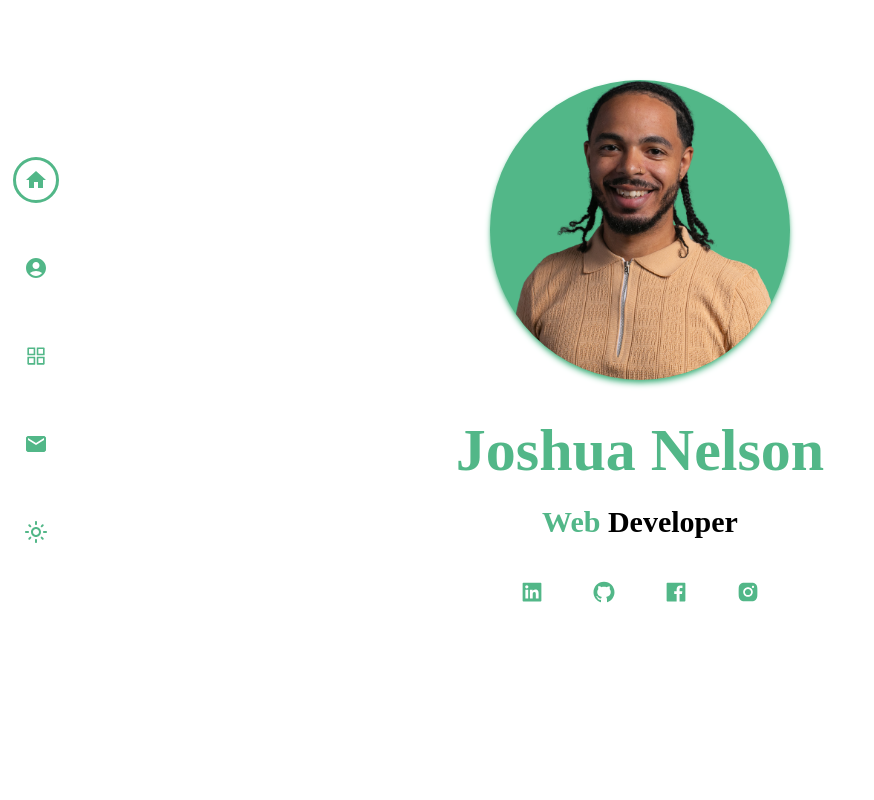
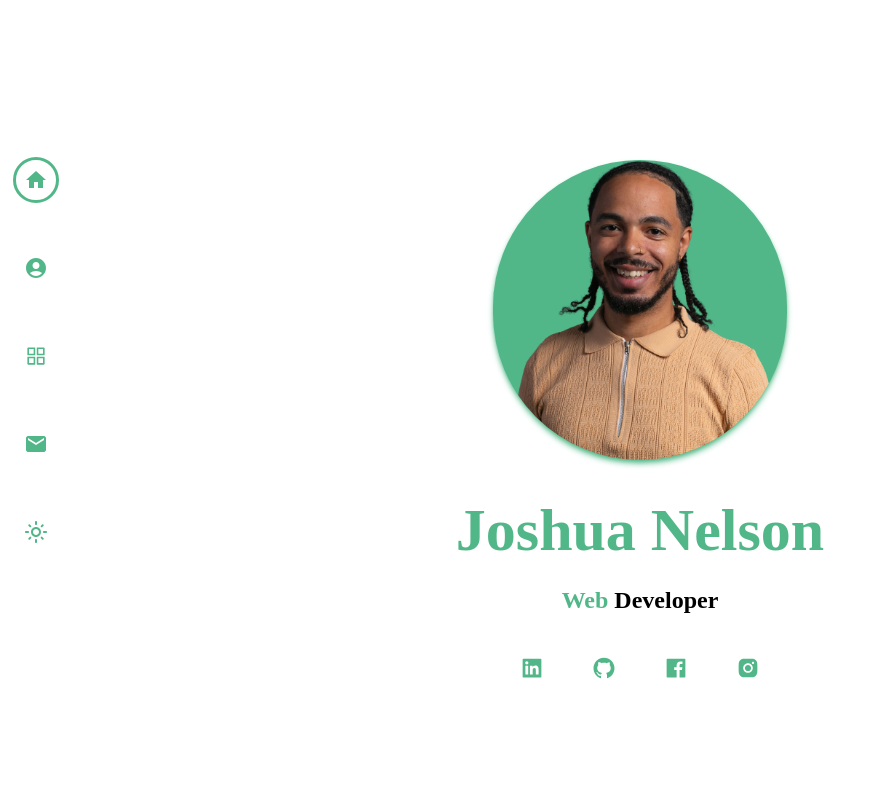
Before and after one commit to joshuanelsondev/portfolio, a React (Vite) app: page / in a window 1280 px wide. Shown: the top 800 px of the page, without its empty margins (0-874 px from the left). Built offline with nearby package versions, Linux system fonts and the light colour scheme.

Commit message:
Resize HomeComponent

```diff
--- a/src/Components/HomeComponent.jsx
+++ b/src/Components/HomeComponent.jsx
@@ -16,18 +16,18 @@ export default function HomeComponent({ setShowNav }) {
 
     return (
       <div
-        className="flex flex-col shrink-0 justify-start pt-40 lg:pt-20 items-center gap-10 h-full sm:w-screen lg:w-auto z-10"
+        className="flex flex-col shrink-0 justify-start pt-40 items-center gap-10 h-full sm:w-screen lg:w-auto z-10"
       >
         <img
           src="./src/assets/pursuit_headshot.png"
           alt="Headshot with green background"
-          className="h-[300px] min-w-[300px] rounded-full bg-primary dark:bg-gray shadow-md shadow-primary"
+          className="h-40 lg:h-[300px] min-w-[100px] rounded-full bg-primary dark:bg-gray shadow-md shadow-primary"
         />
         <div className="flex flex-col gap-4 w-96 xl:w-9/12 h-auto z-10 text-center">
-          <h1 className="text-6xl xl:text-6xl text-primary dark:text-gray font-semibold">
+          <h1 className="text-4xl xl:text-6xl text-primary dark:text-gray font-semibold">
             Joshua Nelson
           </h1>
-          <h2 className="text-3xl mt-2 font-semibold text-black dark:text-primary">
+          <h2 className="text-2xl mt-2 font-semibold text-black dark:text-primary">
             <span className="text-primary dark:text-gray">Web</span> Developer
           </h2>
           <div className="flex mt-4 gap-8 justify-center">
--- a/src/Components/Project.jsx
+++ b/src/Components/Project.jsx
@@ -6,7 +6,7 @@ import { AiFillGithub, AiOutlineExport } from "react-icons/ai";
 
 export default function Project({ project }) {
   return (
-    <div className="min-h-96 w-full mt-10 p-8 gap-4 flex flex-col items-start z-10 rounded-3xl hover:shadow-lg hover:shadow-primary hover:dark:shadow-blue relative">
+    <div className="min-h-96 w-full mt-10 p-8 gap-4 flex flex-col items-start z-10 rounded-3xl hover:shadow-lg hover:shadow-primary relative">
       <div className="">
         <img src={`${project.image}`} alt={`Screenshot of ${project.title}`} className="" />
       </div>
```
